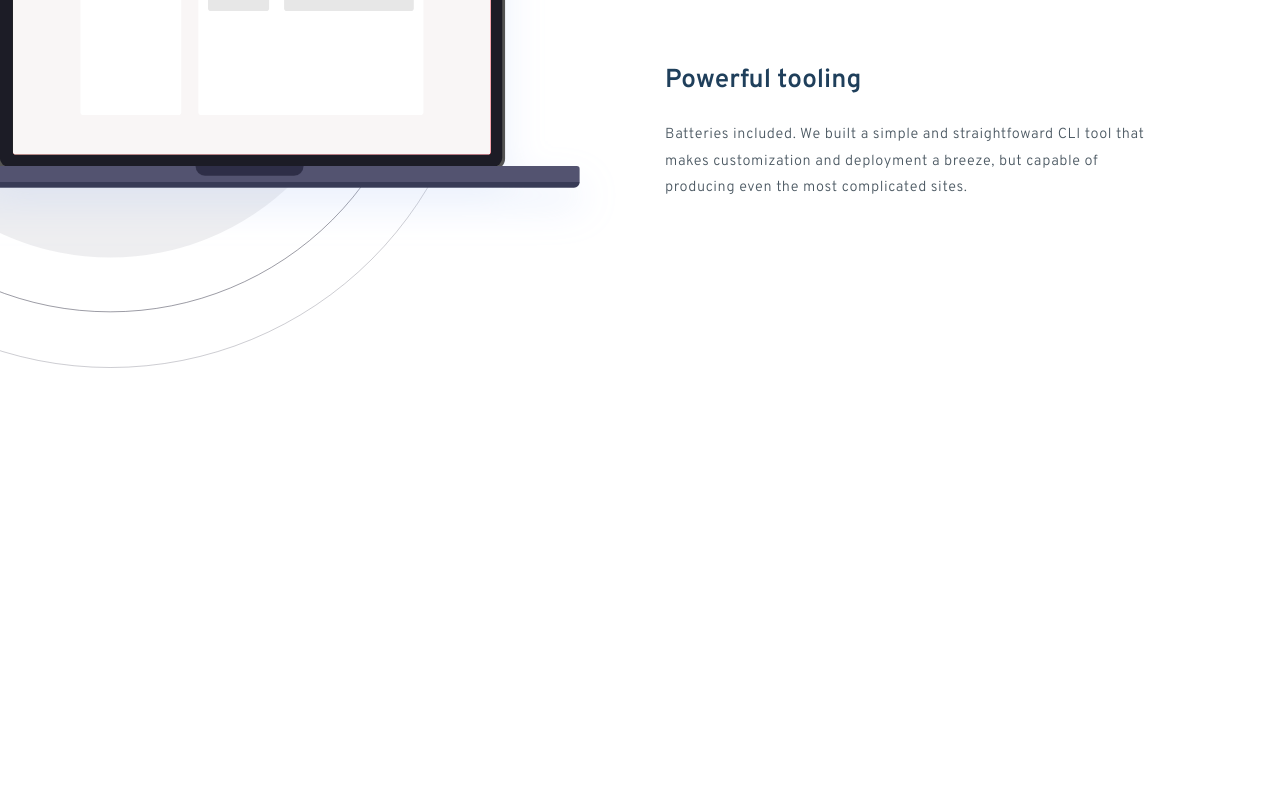
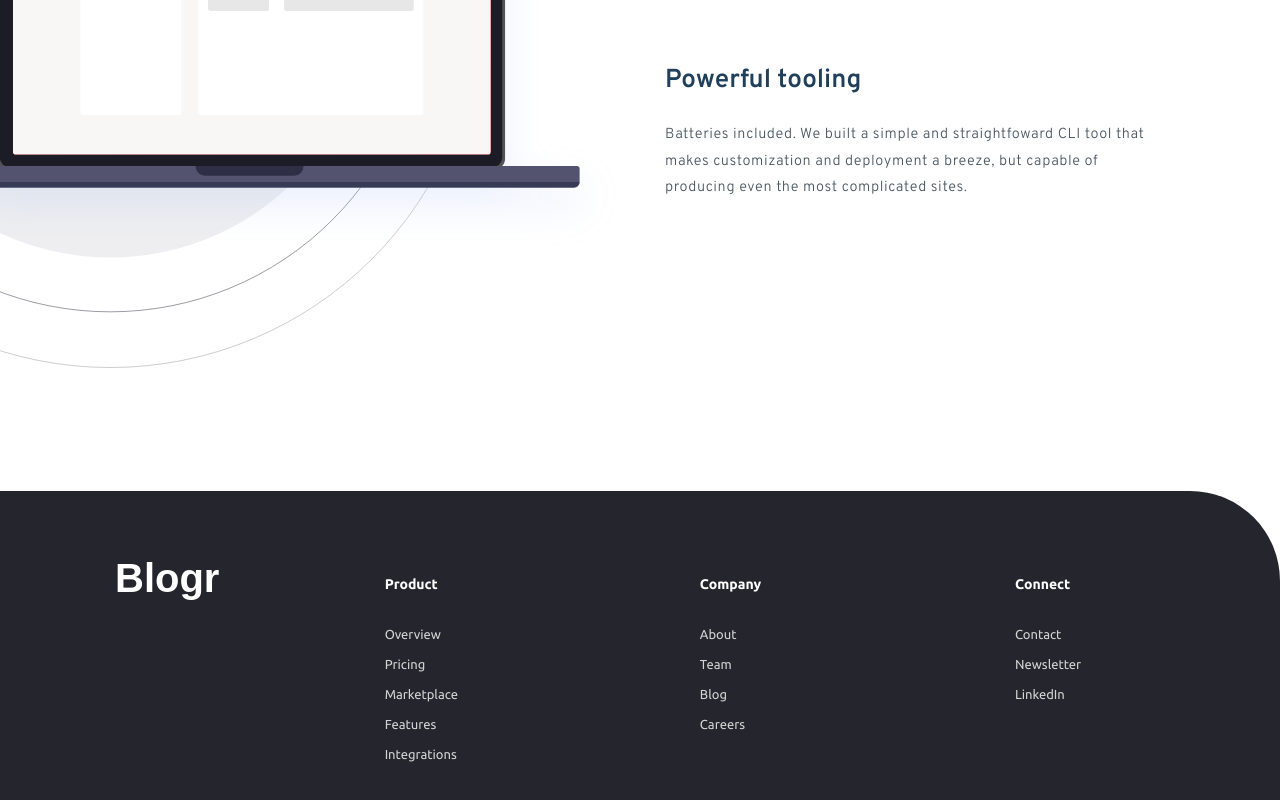
Before and after one commit to rickyzheng88/frontendmentorchallenge1, a React (Create React App) app: page / in a window 1280 px wide. Shown: the part 2299-3099 px from the top of the page. Before the commit the page ends 2790 px from the top, so only its background shows below. Built offline with nearby package versions, Linux system fonts and the light colour scheme.

Commit message:
add Footer component

```diff
--- a/src/App.js
+++ b/src/App.js
@@ -3,6 +3,7 @@ import Intro from './components/Intro';
 import FirstContent from './components/FirstContent';
 import SecondContent from './components/SecondContent';
 import ThirdContent from './components/ThirdContent';
+import Footer from './components/Footer';
 
 function App() {
   return (
@@ -12,6 +13,7 @@ function App() {
     <FirstContent/>
     <SecondContent/>
     <ThirdContent/>
+    <Footer/>
     </>
   );
 }
--- /dev/null
+++ b/src/components/Footer/MenuItem.js
@@ -0,0 +1,10 @@
+import styled from 'styled-components';
+
+const MenuItem = styled.span`
+    font-size: 13px;
+    opacity: 0.8;
+    padding-bottom: 16px;
+    cursor: pointer;
+`;
+
+export default MenuItem;
--- /dev/null
+++ b/src/components/Footer/MenuWrapper.js
@@ -0,0 +1,28 @@
+import styled from 'styled-components';
+import { ubuntu } from '../../styles/variables';
+
+const Wrapper = styled.div`
+    font-family: ${ubuntu};
+    display: flex;
+    flex-direction: column;
+    width: 150px;
+`;
+
+const Title = styled.span`
+    display: block;
+    font-size: 14px;
+    font-weight: 600;
+    padding-top: 20px;
+    padding-bottom: 35px;
+`;
+
+const MenuWrapper = ({ children, title }) => {
+    return (
+        <Wrapper>
+            <Title>{title}</Title>
+            {children}
+        </Wrapper>
+    )
+};
+
+export default MenuWrapper;
--- /dev/null
+++ b/src/components/Footer/index.js
@@ -0,0 +1,51 @@
+import React from 'react';
+import styled from 'styled-components';
+import { veryDarkBlackBlue } from '../../styles/variables';
+import Logo from '../generics/Logo';
+import Container from '../generics/Container';
+import MenuWrapper from './MenuWrapper';
+import MenuItem from './MenuItem';
+
+const Background = styled.div`
+    background-color: ${veryDarkBlackBlue};
+    border-radius: 0 90px 0 0;
+`;
+
+const Wrapper = styled.div`
+    display: flex;
+    color: #fff;
+    padding: 65px 0;
+    justify-content: space-between;
+`;
+
+const Footer = () => {
+    return (
+        <Background>
+            <Container>
+                <Wrapper>
+                    <Logo>Blogr</Logo>
+                    <MenuWrapper title='Product'>
+                        <MenuItem>Overview</MenuItem>
+                        <MenuItem>Pricing</MenuItem>
+                        <MenuItem>Marketplace</MenuItem>
+                        <MenuItem>Features</MenuItem>
+                        <MenuItem>Integrations</MenuItem>
+                    </MenuWrapper>
+                    <MenuWrapper title='Company'>
+                        <MenuItem>About</MenuItem>
+                        <MenuItem>Team</MenuItem>
+                        <MenuItem>Blog</MenuItem>
+                        <MenuItem>Careers</MenuItem>
+                    </MenuWrapper>
+                    <MenuWrapper title='Connect'>
+                        <MenuItem>Contact</MenuItem>
+                        <MenuItem>Newsletter</MenuItem>
+                        <MenuItem>LinkedIn</MenuItem>
+                    </MenuWrapper>
+                </Wrapper>
+            </Container>
+        </Background>
+    )
+};
+
+export default Footer;
--- a/src/components/Header/index.js
+++ b/src/components/Header/index.js
@@ -1,5 +1,5 @@
 import styled from 'styled-components';
-import Logo from './Logo';
+import Logo from '../generics/Logo';
 import Nav from './Nav';
 import NavItem from './NavItem';
 import Button from '../generics/Button';
```
Also changed, not shown: src/components/generics/Logo.js (renamed from src/components/Header/Logo.js).
